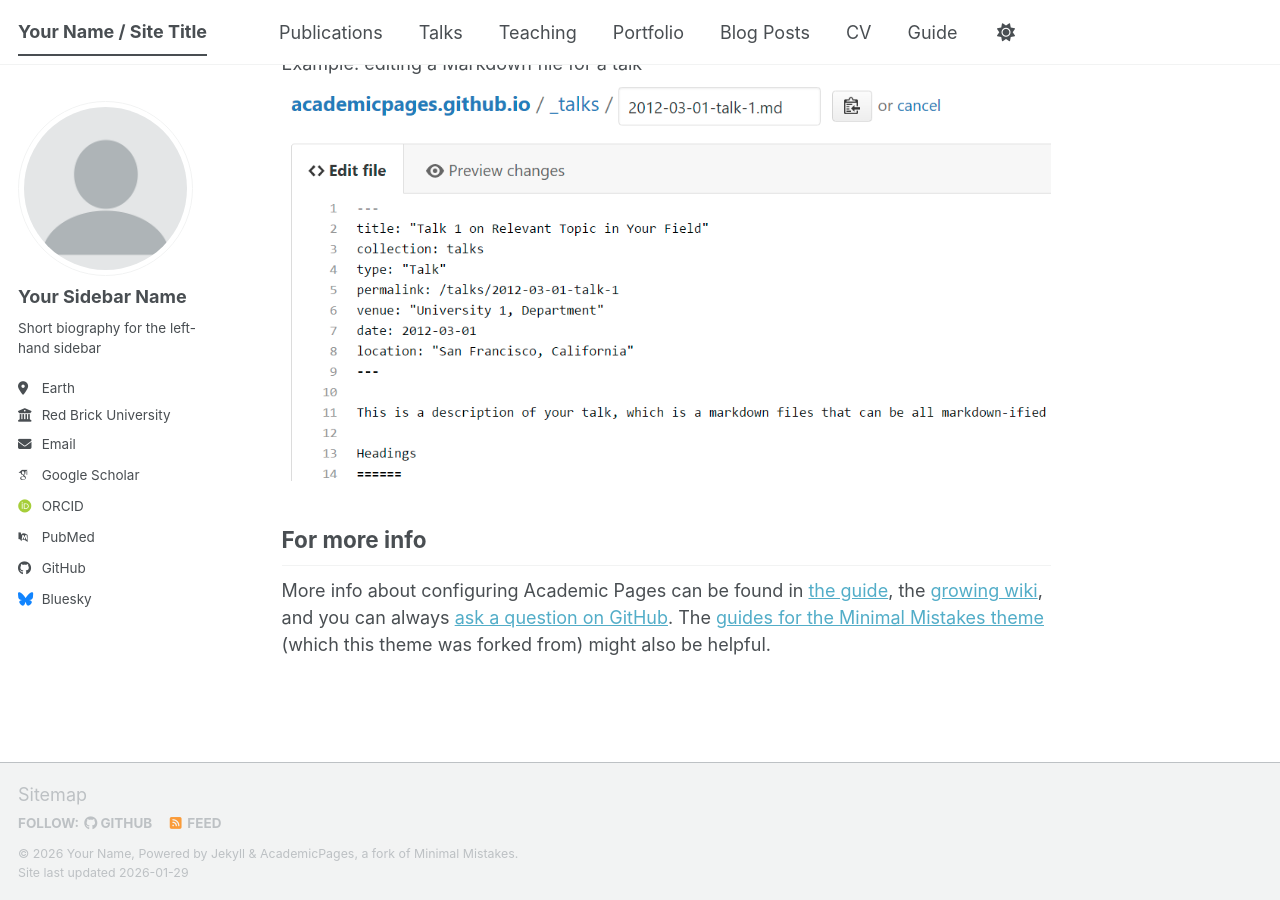
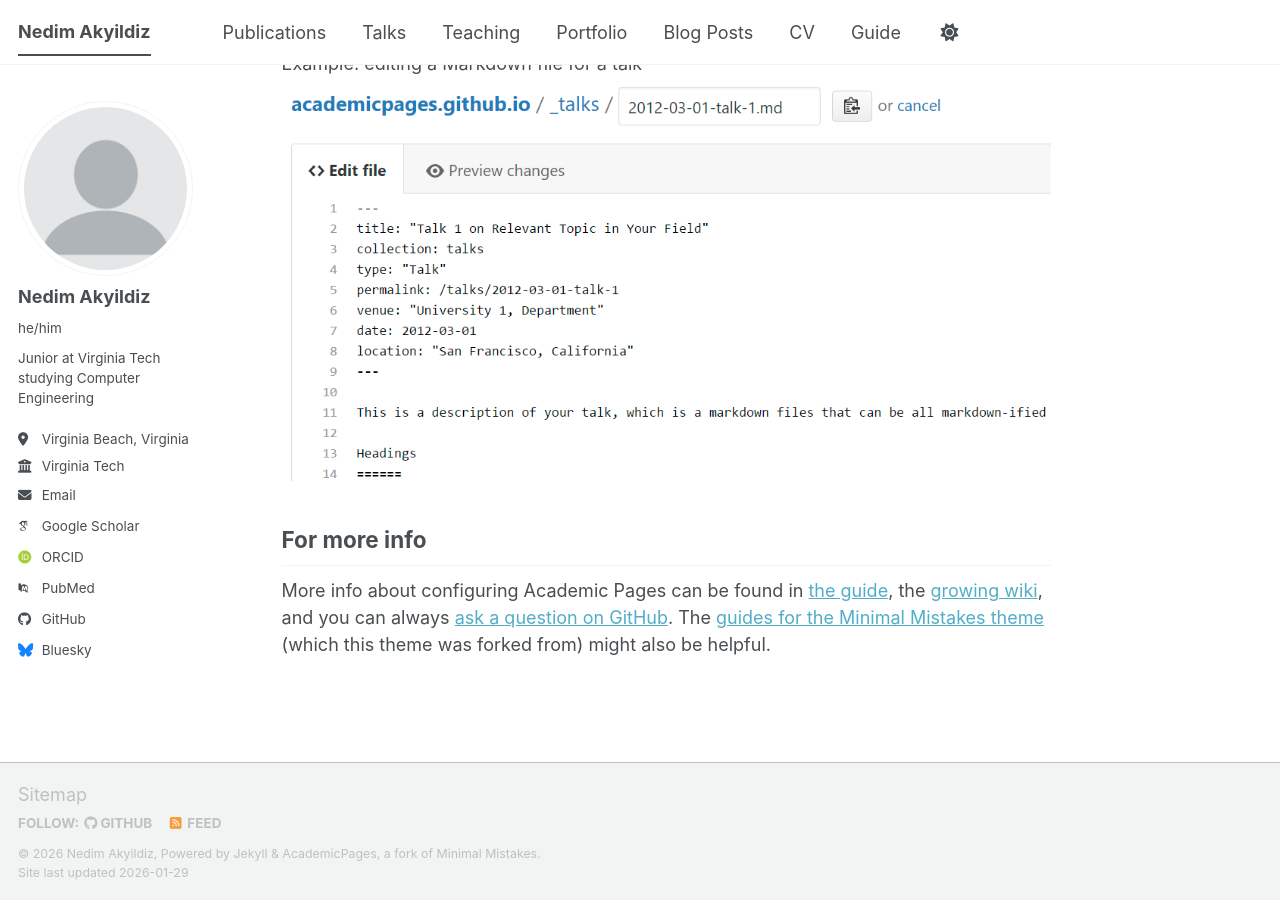
Before and after one commit to NedimAkyildiz/NedimAkyildiz.github.io, a Jekyll site: the page built from _pages/about.md, in a window 1280 px wide and 900 px high, scrolled down 2720 px. Built offline with Jekyll 4.4.1, drawn with Linux system fonts in a browser that asks for light colours; some web fonts are replaced; a script bundle is joined from its source files by our own code; library files that are not in the unit come from our copies.

Commit message:
Customize site configeration and personal info

```diff
--- a/_config.yml
+++ b/_config.yml
@@ -9,10 +9,10 @@
 # Basic Site Settings
 locale                   : "en-US"
 site_theme               : "default" # The available themes options are "default", "air", "sunrise", "mint", "dirt" and "contrast"
-title                    : "Your Name / Site Title"
+title                    : "Nedim Akyildiz"
 title_separator          : "-"
-name                     : &name "Your Name"
-description              : &description "Your Name's academic portfolio"   # Update this with a general description of your site, this is the default if not overridden by a page
+name                     : &name "Nedim Akyildiz"
+description              : &description "Nedim Akyildiz's Academic Portfolio"   # Update this with a general description of your site, this is the default if not overridden by a page
 url                      : https://academicpages.github.io # The base hostname & protocol for your site e.g. "https://[your GitHub username].github.io",
                                                            # or if you already have some other page hosted on Github then use "https://[your GitHub username].github.io/[Your Repo Name]"
 baseurl                  : "" # the subpath of your site, e.g. "/blog"
@@ -24,13 +24,13 @@ repository               : "academicpages/academicpages.github.io"
 author:
   # Biographic information
   avatar           : "profile.png"
-  name             : "Your Sidebar Name"
-  pronouns         : # example: "she/her"
-  bio              : "Short biography for the left-hand sidebar"
-  location         : "Earth"
-  employer         : "Red Brick University"
+  name             : "Nedim Akyildiz"
+  pronouns         : "he/him"
+  bio              : "Junior at Virginia Tech studying Computer Engineering"
+  location         : "Virginia Beach, Virginia"
+  employer         : "Virginia Tech"
   uri              : # URL
-  email            : "none@example.org"
+  email            : "akyildiznedim@vt.edu"
 
   # Academic websites
   academia         : # URL
@@ -48,7 +48,7 @@ author:
 
 
   # Repositories and software development
-  bitbucket        : # Username - Update with your username on the site
+  bitbucket        : # NedimAkyildiz - Update with your username on the site
   codepen          : # Username
   dribbble         : # Username
   github           : "academicpages"
```
